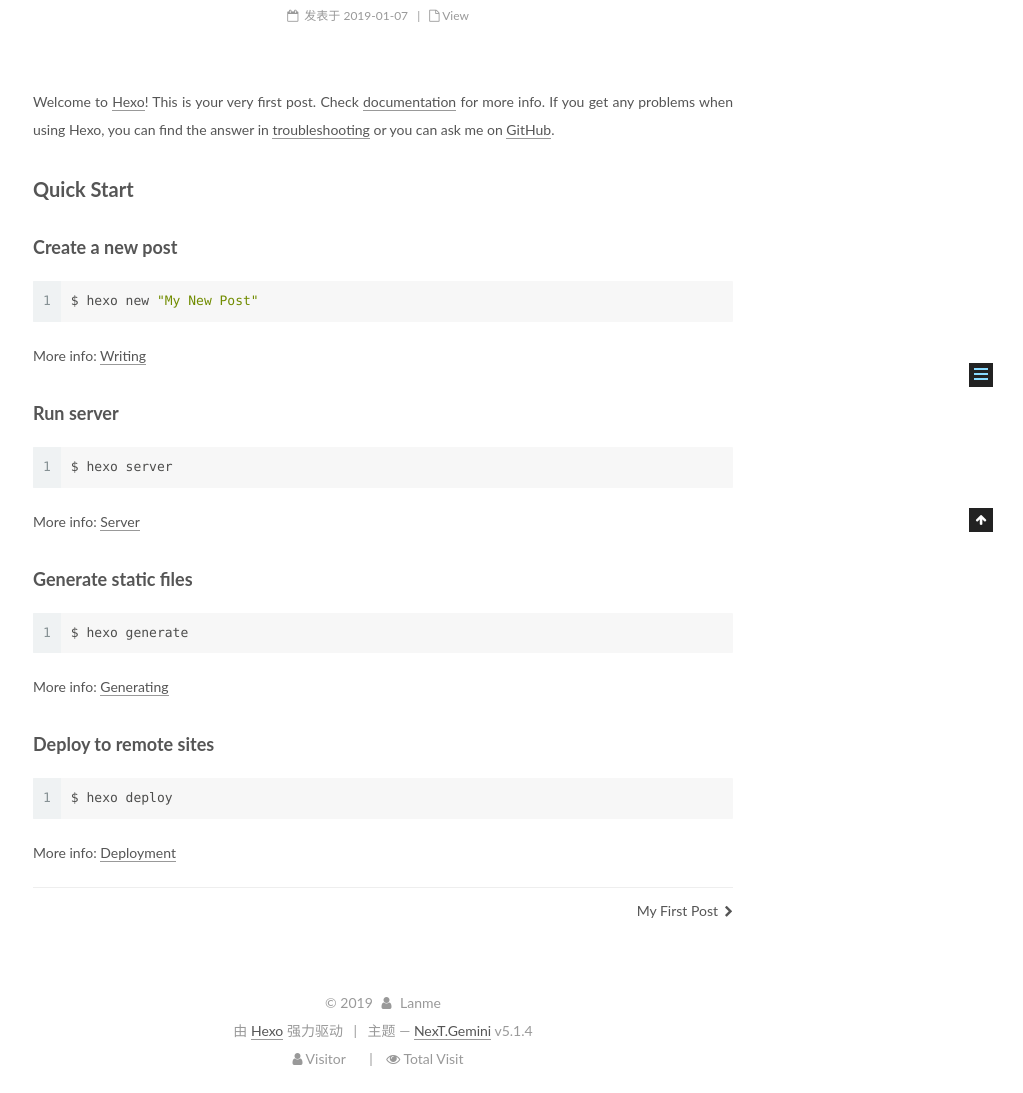
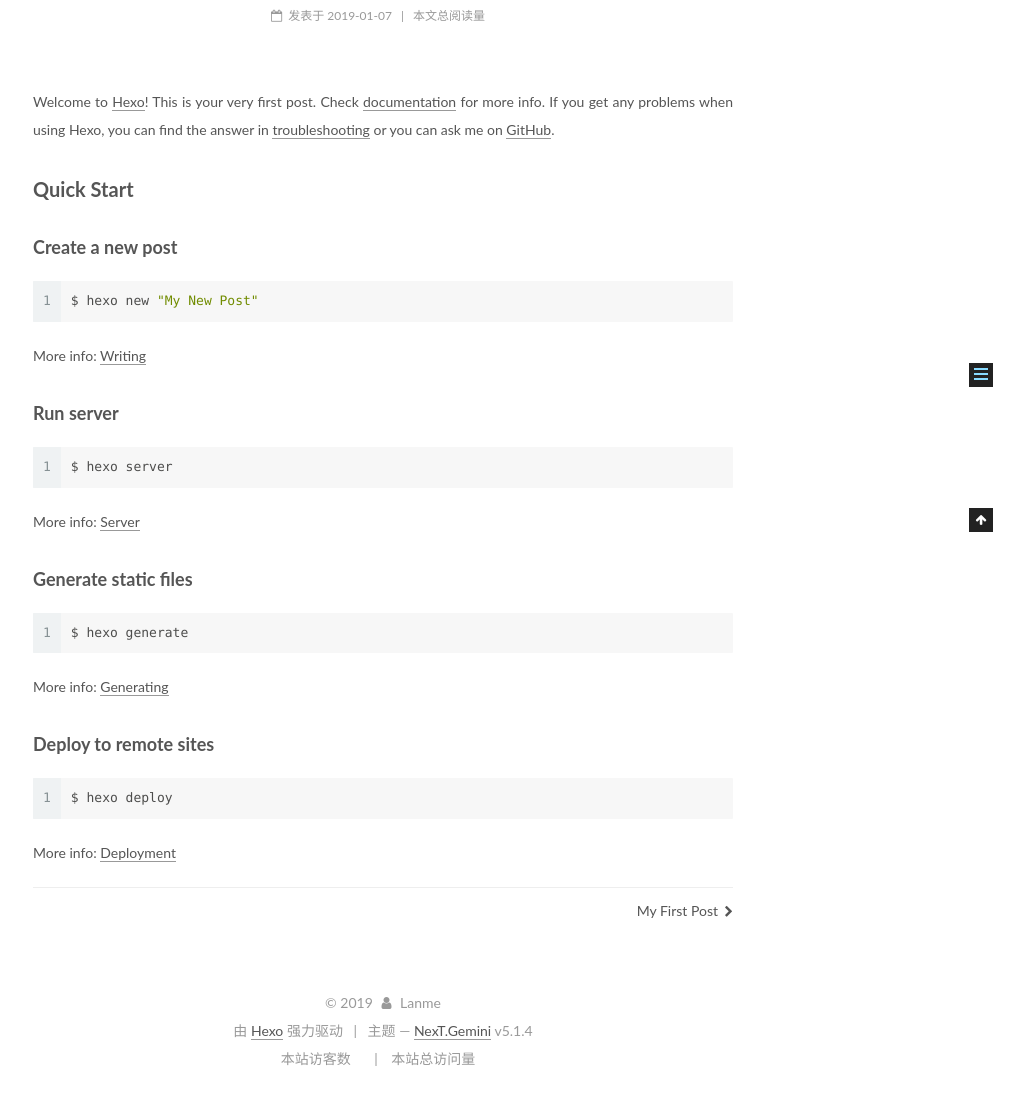
Before and after one commit to Lanme/Lanme.github.io, a plain HTML site: page 2019/01/07/hello-world/index.html in a window 1280 px wide. Shown: the part 368-1461 px from the top of the page, without its empty margins (257-1280 px from the left). Drawn offline with Linux system fonts and the light colour scheme; some packages are replaced by stand-ins of ours; a script that the page names is missing.

Commit message:
Site updated: 2019-01-08 01:06:31

```diff
--- a/2019/01/07/hello-world/index.html
+++ b/2019/01/07/hello-world/index.html
@@ -282,7 +282,7 @@
 
 
             <span class="post-meta-divider">|</span>
-            <span class="page-pv"><i class="fa fa-file-o"></i> View
+            <span class="page-pv">本文总阅读量
             <span class="busuanzi-value" id="busuanzi_value_page_pv"></span>
             </span>
 
@@ -508,7 +508,7 @@
 
 
     <span class="site-uv">
-      <i class="fa fa-user"></i> Visitor
+      本站访客数
       <span class="busuanzi-value" id="busuanzi_value_site_uv"></span>
 
     </span>
@@ -516,7 +516,7 @@
 
 
     <span class="site-pv">
-      <i class="fa fa-eye"></i> Total Visit
+      本站总访问量
       <span class="busuanzi-value" id="busuanzi_value_site_pv"></span>
 
     </span>
```
Also changed, not shown: 2019/01/08/My-First-Post/index.html (+3 -3 lines), archives/2019/01/index.html (+2 -2 lines), archives/2019/index.html (+2 -2 lines), archives/index.html (+2 -2 lines), index.html (+2 -2 lines).
